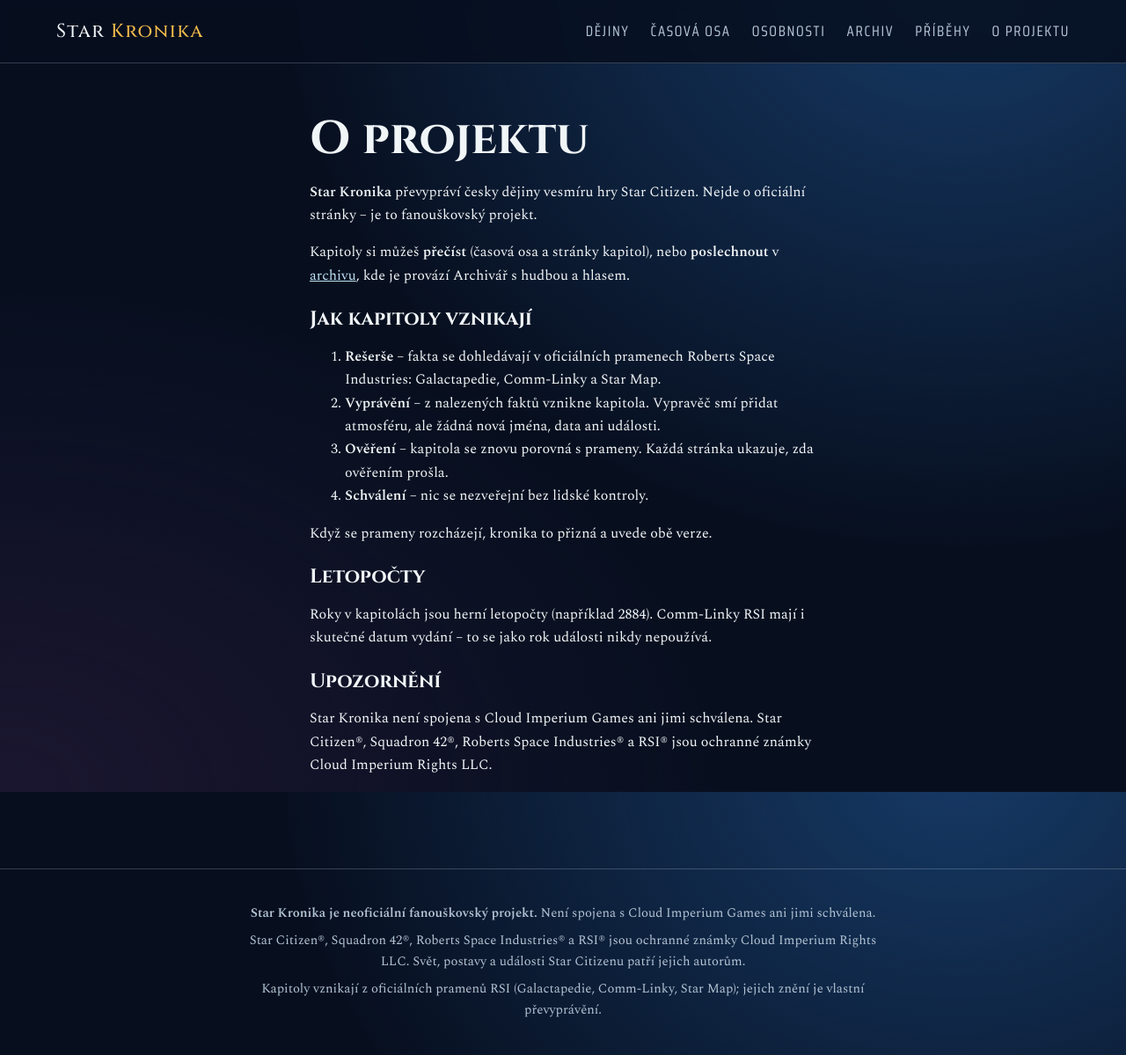
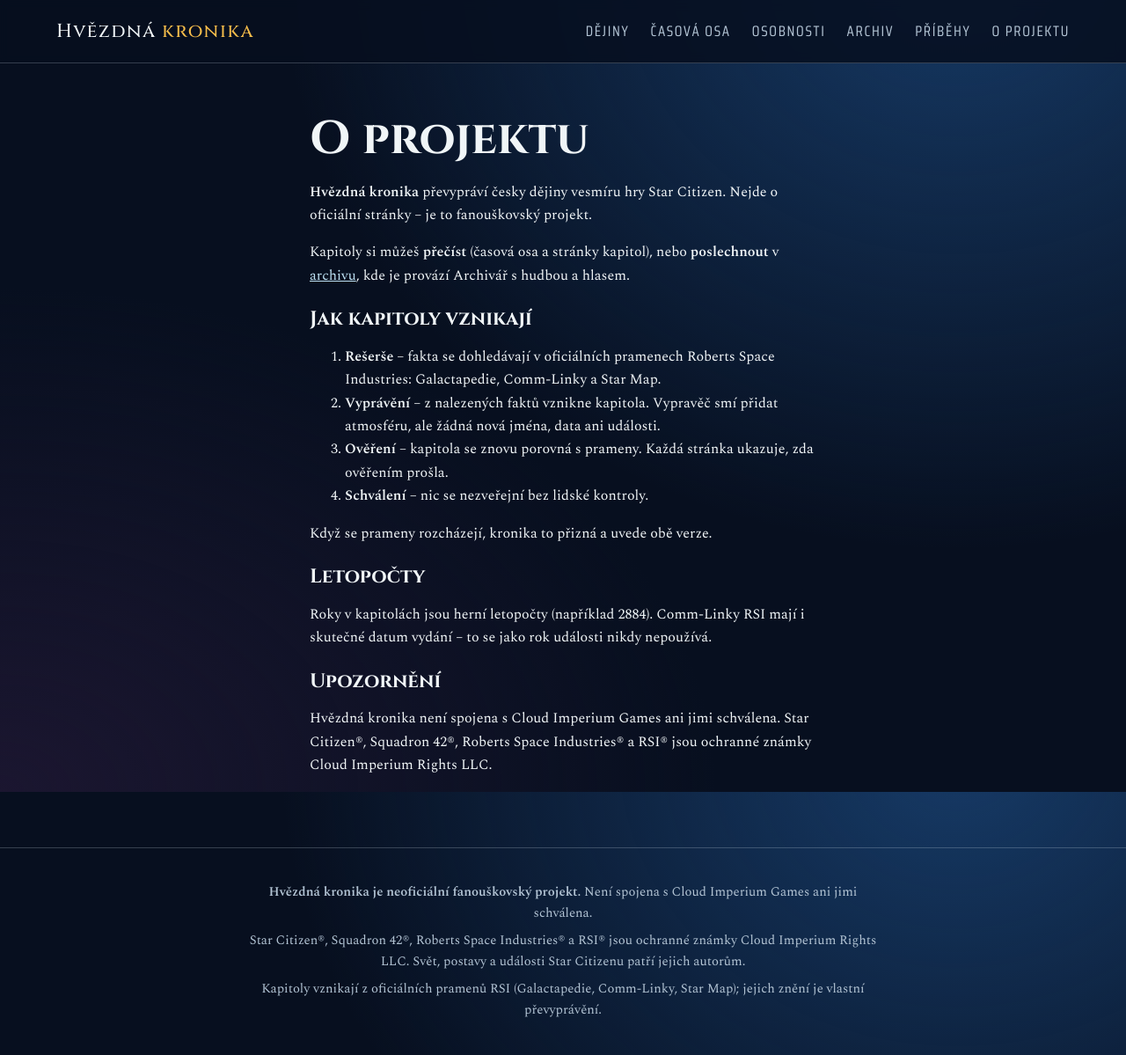
Before and after one commit to dadotik-eng/kronika-vesmiru, a Jekyll site: the page built from o-projektu.md, in a window 1280 px wide and 1199 px high. Shown: the whole window at 88% size. Built offline with Jekyll 4.4.1, drawn with Linux system fonts in a browser that asks for light colours.

Commit message:
Přejmenování na Hvězdná kronika
Co-Authored-By: Claude Opus 5.5 <noreply@anthropic.com>
Claude-Session: https://claude.ai/code/session_019nmCp42rAmbc4M4RKrxxCM

```diff
--- a/_config.yml
+++ b/_config.yml
@@ -1,4 +1,4 @@
-title: Star Kronika
+title: Hvězdná kronika
 description: Česká kronika dějin vesmíru Star Citizen – vyprávěná z ověřených pramenů.
 lang: cs
 url: "https://dadotik-eng.github.io"
--- a/_includes/hlavicka.html
+++ b/_includes/hlavicka.html
@@ -1,5 +1,5 @@
 <header class="hlavicka">
-  <a class="logo" href="{{ '/' | relative_url }}">Star <span>Kronika</span></a>
+  <a class="logo" href="{{ '/' | relative_url }}">Hvězdná <span>kronika</span></a>
   <nav>
     <a href="{{ '/archiv/#dejiny' | relative_url }}">Dějiny</a>
     <a href="{{ '/casova-osa/' | relative_url }}">Časová osa</a>
--- a/_includes/paticka.html
+++ b/_includes/paticka.html
@@ -1,5 +1,5 @@
 <footer class="paticka">
-  <p><strong>Star Kronika je neoficiální fanouškovský projekt.</strong> Není spojena s Cloud Imperium Games ani jimi schválena.</p>
+  <p><strong>Hvězdná kronika je neoficiální fanouškovský projekt.</strong> Není spojena s Cloud Imperium Games ani jimi schválena.</p>
   <p>Star Citizen®, Squadron 42®, Roberts Space Industries® a RSI® jsou ochranné známky Cloud Imperium Rights LLC. Svět, postavy a události Star Citizenu patří jejich autorům.</p>
   <p>Kapitoly vznikají z oficiálních pramenů RSI (Galactapedie, Comm-Linky, Star Map); jejich znění je vlastní převyprávění.</p>
 </footer>
--- a/index.html
+++ b/index.html
@@ -4,7 +4,7 @@ layout: default
 <section class="hero">
   <div class="hero-text">
     <p class="nadtitul">Dějiny lidstva mezi hvězdami</p>
-    <h1>Star<br>Kronika</h1>
+    <h1>Hvězdná<br>kronika</h1>
     <p class="perex">Vyprávění o válkách, objevech a pádech říší ve vesmíru Star Citizen. Každá kapitola vychází z oficiálních pramenů a je proti nim ověřená. Zapni si zvuk.</p>
     <div class="tlacitka">
       <a class="tlacitko plne" href="{{ '/archiv/' | relative_url }}">Vstoupit do archivu</a>
--- a/o-projektu.md
+++ b/o-projektu.md
@@ -7,7 +7,7 @@ permalink: /o-projektu/
 
 # O projektu
 
-**Star Kronika** převypráví česky dějiny vesmíru hry Star Citizen. Nejde o oficiální stránky – je to fanouškovský projekt.
+**Hvězdná kronika** převypráví česky dějiny vesmíru hry Star Citizen. Nejde o oficiální stránky – je to fanouškovský projekt.
 
 Kapitoly si můžeš **přečíst** (časová osa a stránky kapitol), nebo **poslechnout** v [archivu]({{ '/archiv/' | relative_url }}), kde je provází Archivář s hudbou a hlasem.
 
@@ -26,6 +26,6 @@ Roky v kapitolách jsou herní letopočty (například 2884). Comm-Linky RSI maj
 
 ## Upozornění
 
-Star Kronika není spojena s Cloud Imperium Games ani jimi schválena. Star Citizen®, Squadron 42®, Roberts Space Industries® a RSI® jsou ochranné známky Cloud Imperium Rights LLC.
+Hvězdná kronika není spojena s Cloud Imperium Games ani jimi schválena. Star Citizen®, Squadron 42®, Roberts Space Industries® a RSI® jsou ochranné známky Cloud Imperium Rights LLC.
 
 </article>
```
Also changed, not shown: archiv/index.html (+4 -4 lines), README.md.
